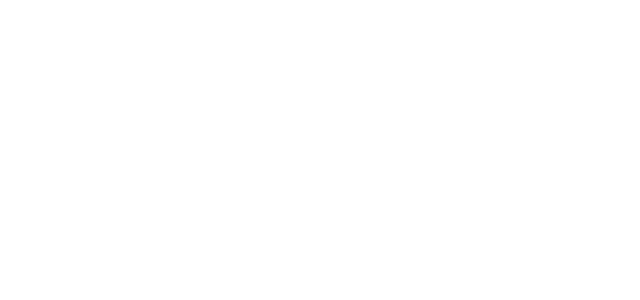
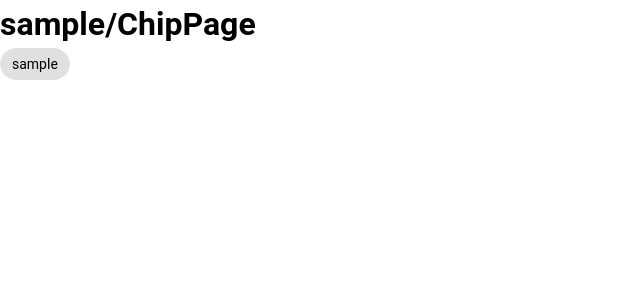
Before and after one commit to a-nishioka/vuetify3-yarn-sample, a Nuxt app: page /sample/ChipPage in a window 1280 px wide. Before the commit this address had no page. Shown: the top 300 px of the page, without its empty margins (0-640 px from the left). Built offline with nearby package versions, Linux system fonts and the light colour scheme.

Commit message:
chip: sample追加

```diff
--- /dev/null
+++ b/components/atoms/Chip.vue
@@ -0,0 +1,15 @@
+<template>
+  <v-chip :text="text" :variant="variant" density="default" size="default">
+  </v-chip>
+</template>
+
+<script setup lang="ts">
+defineProps
+  ({
+    text: { type: String, default: 'text' },
+    variant: { type: String, default: 'tonal' },
+  });
+
+</script>
+
+<style lang="scss" scoped></style>
--- /dev/null
+++ b/pages/sample/ChipPage.vue
@@ -0,0 +1,9 @@
+<template>
+  <h1>sample/ChipPage</h1>
+  <AtomsChip text="sample" variant="tonal"></AtomsChip>
+</template>
+
+<script setup lang="ts">
+</script>
+
+<style lang="scss" scoped></style>
```
